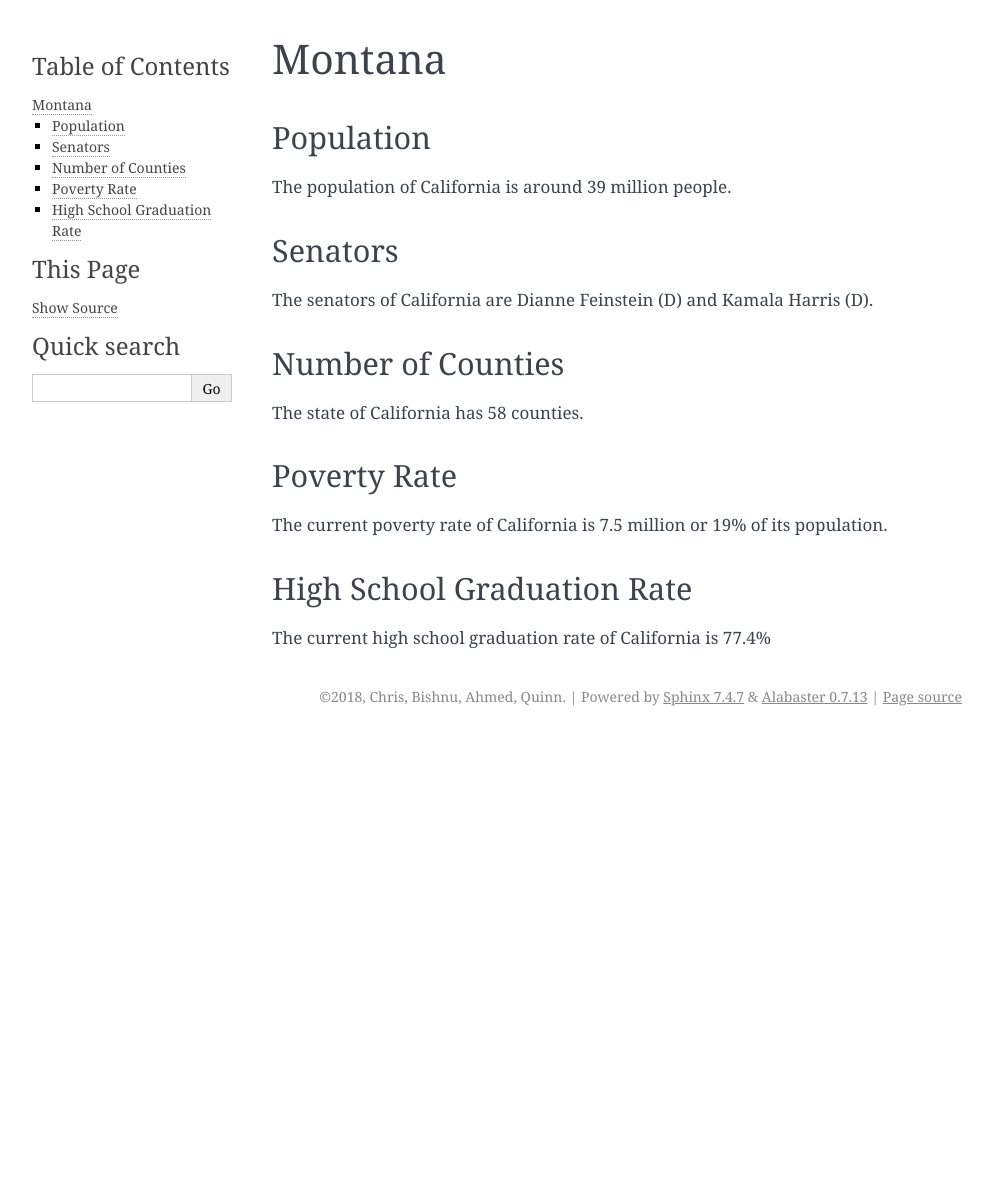
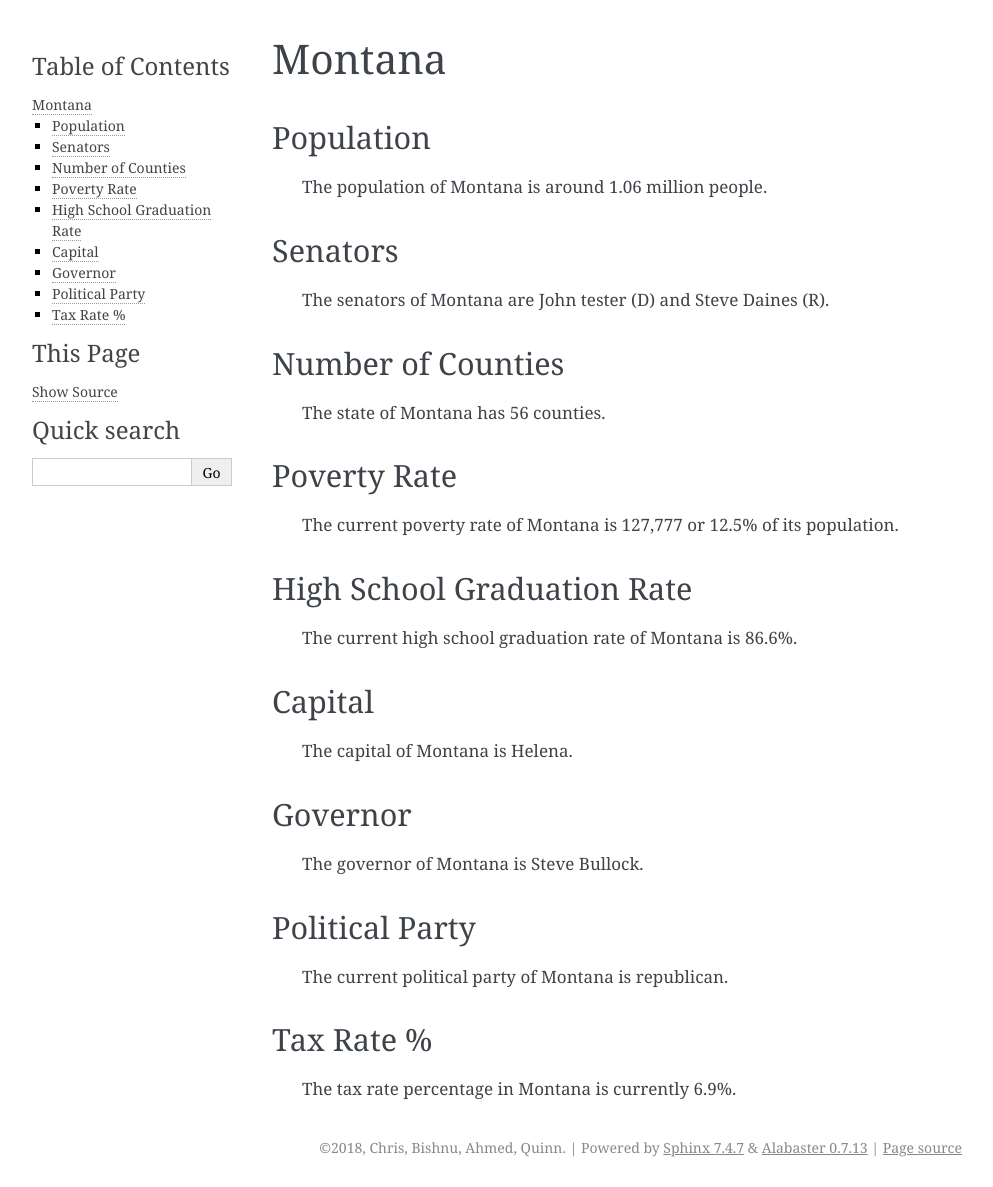
Before and after one commit to cjshima2022/info-us-state, a Sphinx documentation site: the page built from source/western_states/montana/montana.rst, in a window 1280 px wide. Shown: the whole page, without its empty margins (148-1141 px from the left). Built offline with Sphinx 7.4.7, drawn with Linux system fonts in a browser that asks for light colours; pages that are not in the unit, such as notebooks, are missing from menus; before the commit the page ends 900 px from its top, so only the background shows below that.

Commit message:
progress on western states

```diff
--- a/source/western_states/california/california.rst
+++ b/source/western_states/california/california.rst
@@ -24,7 +24,7 @@ Poverty Rate
 High School Graduation Rate
 ~~~~~~~~~~~~~~~~~~~~~~~~~~~
 
-   The current high school graduation rate of California is 77.4%
+   The current high school graduation rate of California is 77.4%.
 
 Capital
 ~~~~~~~
--- a/source/western_states/montana/montana.rst
+++ b/source/western_states/montana/montana.rst
@@ -4,24 +4,44 @@ Montana
 Population
 ~~~~~~~~~~
 
-The population of California is around 39 million people.
+   The population of Montana is around 1.06 million people.
 
 Senators
 ~~~~~~~~
 
-The senators of California are Dianne Feinstein (D) and Kamala Harris (D).
+   The senators of Montana are John tester (D) and Steve Daines (R).
 
 Number of Counties
 ~~~~~~~~~~~~~~~~~~
 
-The state of California has 58 counties.
+   The state of Montana has 56 counties.
 
 Poverty Rate
 ~~~~~~~~~~~~
 
-The current poverty rate of California is 7.5 million or 19% of its population.
+   The current poverty rate of Montana is 127,777 or 12.5% of its population.
 
 High School Graduation Rate
 ~~~~~~~~~~~~~~~~~~~~~~~~~~~
 
-The current high school graduation rate of California is 77.4%
+   The current high school graduation rate of Montana is 86.6%.
+
+Capital
+~~~~~~~
+
+   The capital of Montana is Helena.
+
+Governor
+~~~~~~~~
+
+   The governor of Montana is Steve Bullock.
+
+Political Party
+~~~~~~~~~~~~~~~
+
+   The current political party of Montana is republican.
+
+Tax Rate %
+~~~~~~~~~~
+
+   The tax rate percentage in Montana is currently 6.9%.
```
Also changed, not shown: source/index.rst (+8 -16 lines), source/western_states/alaska/alaska.rst (+5 -5 lines), source/western_states/hawaii/hawaii.rst (+5 -5 lines).
